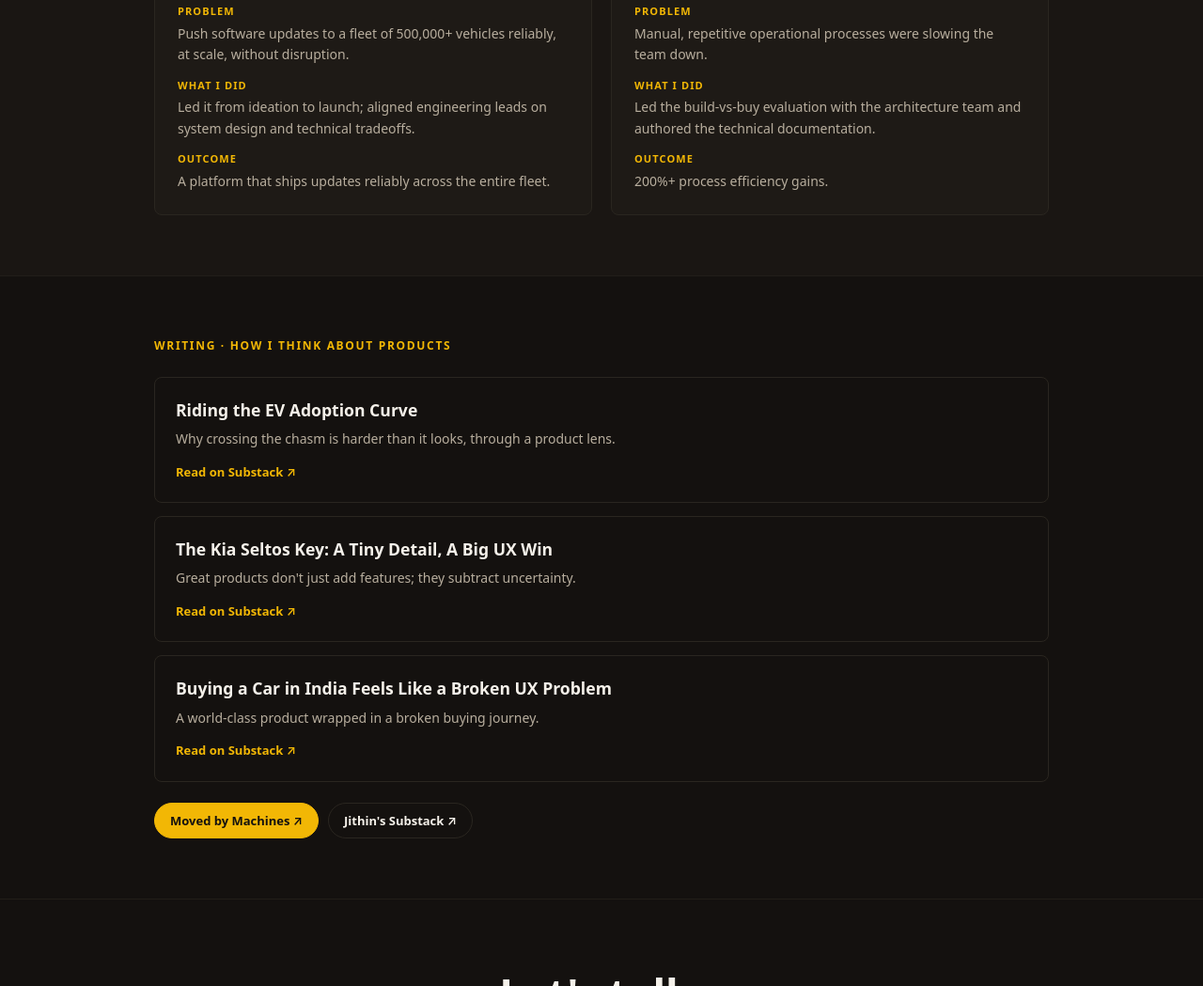
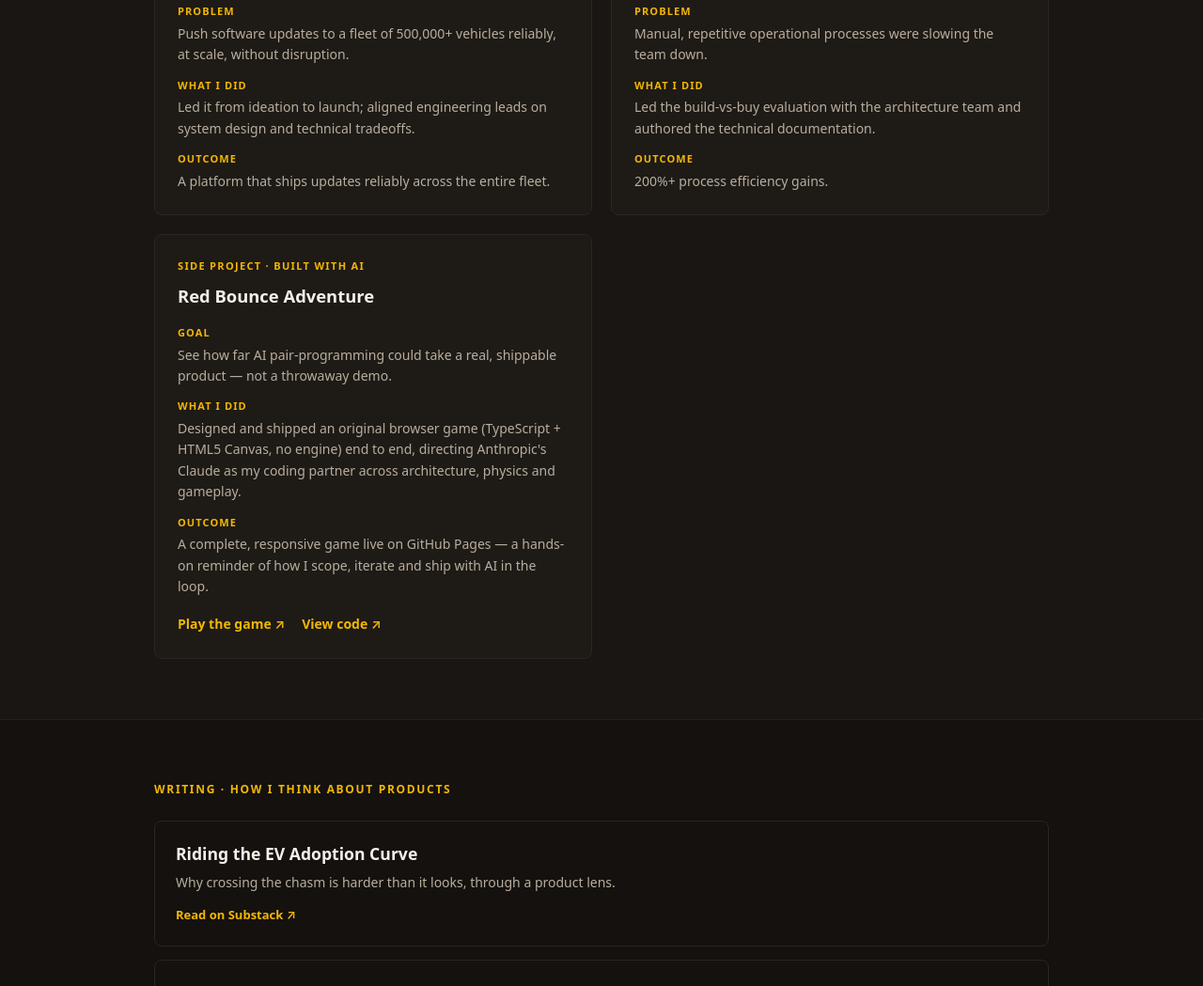
Before and after one commit to jithin-varghese-pm/jithin-varghese-pm.github.io, a plain HTML site: page index.html in a window 1280 px wide. Shown: the part 2334-3383 px from the top of the page at 94% size. Drawn offline with Linux system fonts and the light colour scheme.

Commit message:
Add Red Bounce Adventure to Selected Work (side project built with Claude)
Co-Authored-By: Claude Opus 4.8 <noreply@anthropic.com>

```diff
--- a/index.html
+++ b/index.html
@@ -160,6 +160,23 @@
             </dl>
           </article>
 
+          <article class="work-card">
+            <p class="card-tag">Side project · Built with AI</p>
+            <h3>Red Bounce Adventure</h3>
+            <dl class="pao">
+              <dt>Goal</dt>
+              <dd>See how far AI pair-programming could take a real, shippable product — not a throwaway demo.</dd>
+              <dt>What I did</dt>
+              <dd>Designed and shipped an original browser game (TypeScript + HTML5 Canvas, no engine) end to end, directing Anthropic's Claude as my coding partner across architecture, physics and gameplay.</dd>
+              <dt>Outcome</dt>
+              <dd>A complete, responsive game live on GitHub Pages — a hands-on reminder of how I scope, iterate and ship with AI in the loop.</dd>
+            </dl>
+            <div class="card-links">
+              <a class="inline-link" href="https://jithin-varghese-pm.github.io/red-bounce-adventure/" target="_blank" rel="noopener">Play the game ↗</a>
+              <a class="inline-link" href="https://github.com/jithin-varghese-pm/red-bounce-adventure" target="_blank" rel="noopener">View code ↗</a>
+            </div>
+          </article>
+
         </div>
       </div>
     </section>
--- a/style.css
+++ b/style.css
@@ -214,6 +214,15 @@ h1 {
   margin-top: 12px;
 }
 .pao dd { margin: 4px 0 0; color: var(--muted); font-size: 14px; }
+.card-tag {
+  font-size: 11px;
+  letter-spacing: .12em;
+  text-transform: uppercase;
+  color: var(--accent);
+  font-weight: 700;
+  margin: 0 0 8px;
+}
+.card-links { display: flex; flex-wrap: wrap; gap: 18px; margin-top: 18px; }
 
 /* ---------- Writing ---------- */
 .essay-list { display: flex; flex-direction: column; gap: 14px; }
```
